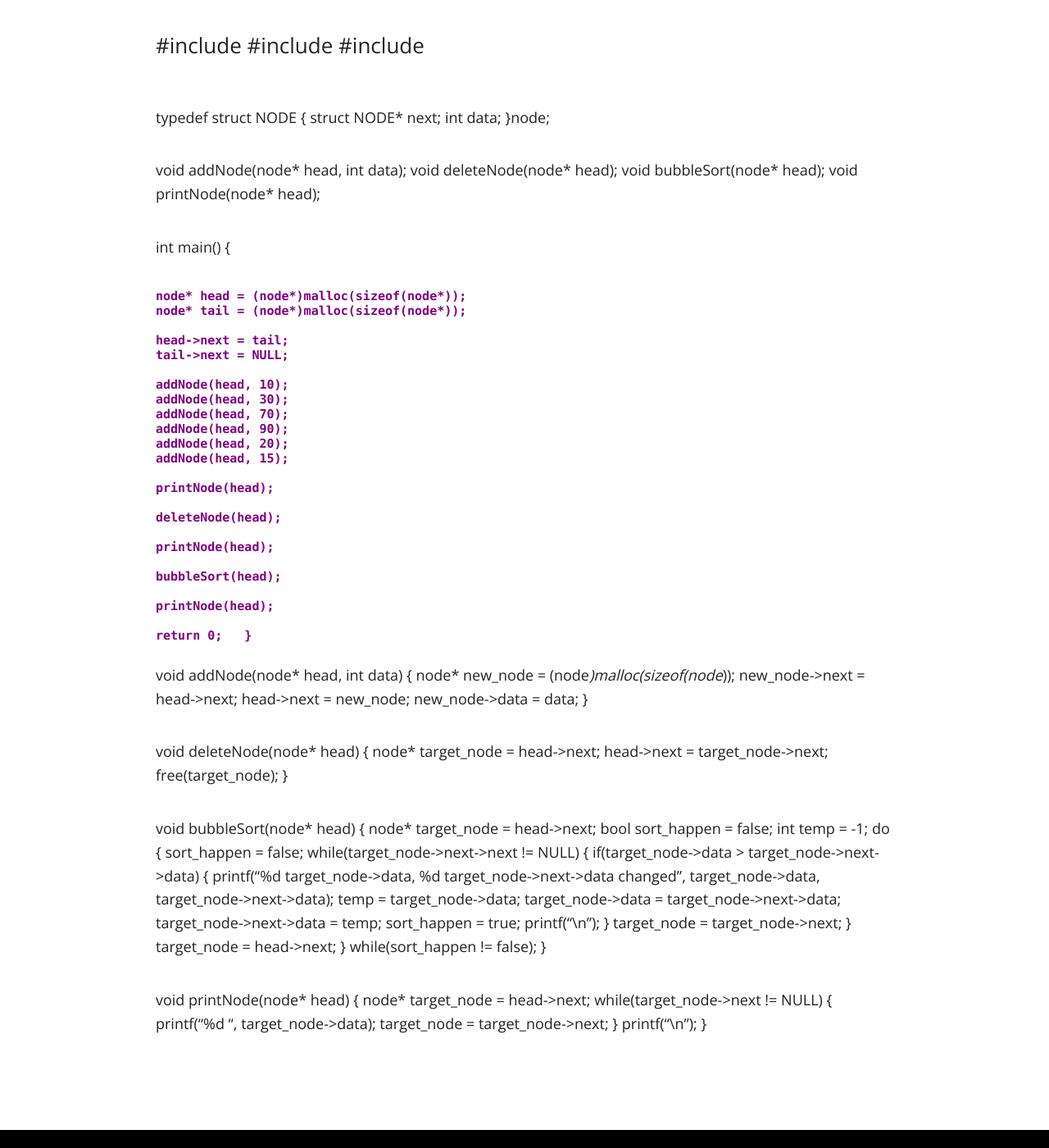
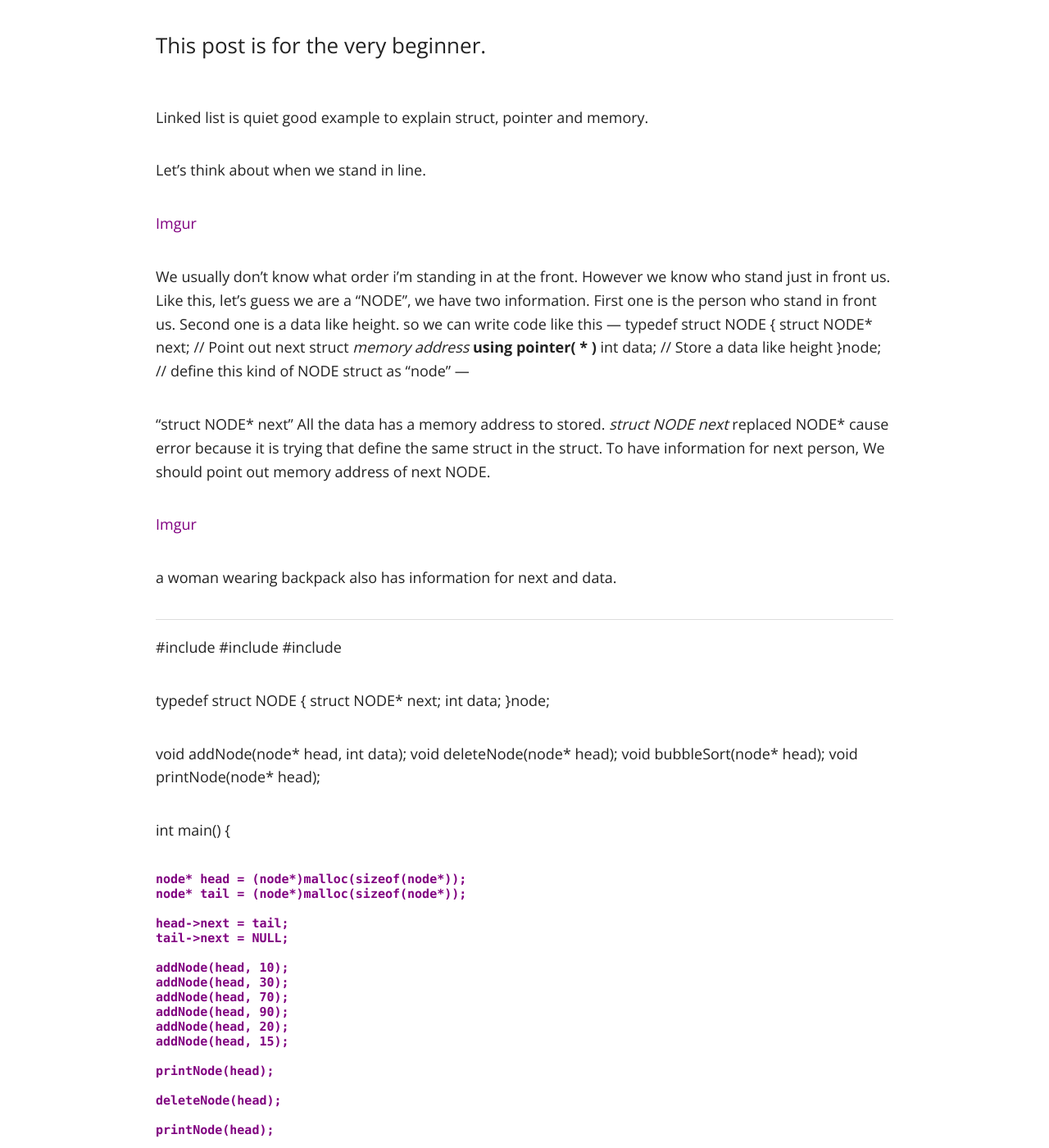
Before and after one commit to hjunlee91/hjunlee91.github.io, a Jekyll site: the page built from temp_post/2019-12-01-linked_list.md, in a window 1280 px wide and 1400 px high, scrolled down 265 px. Shown: the whole window at 82% size. Built offline with Jekyll 4.4.1, drawn with Linux system fonts in a browser that asks for light colours; nearby versions of some CDN libraries; our own code applies the rules of GitHub Pages for plain Markdown files; some of the changed text lies outside the part shown.

Commit message:
2019-12-02 02:57 update temp linked list
update temp linked list
make binary tree file

```diff
--- a/temp_post/2019-12-01-linked_list.md
+++ b/temp_post/2019-12-01-linked_list.md
@@ -12,7 +12,35 @@ chart:
 comments: true
 ---
 
+This post is for the very beginner.
 
+Linked list is quiet good example to explain struct, pointer and memory.
+
+Let's think about when we stand in line.
+
+[Imgur](https://i.imgur.com/sCP6WZD.jpg)
+
+We usually don't know what order i'm standing in at the front. However we know who stand just in front us.
+Like this, let's guess we are a "NODE", we have two information. First one is the person who stand in front us.
+Second one is a data like height. so we can write code like this
+---
+typedef struct NODE {
+  struct NODE* next; // Point out next struct *memory address* **using pointer( * )**
+  int data; // Store a data like height
+}node; // define this kind of NODE struct as "node"
+---
+
+"struct NODE* next"
+All the data has a memory address to stored.
+*struct NODE next* replaced NODE* cause error because it is trying that define the same struct in the struct.
+To have information for next person, We should point out memory address of next NODE.
+
+[Imgur](https://i.imgur.com/QT6yFfn.jpg)
+
+a woman wearing backpack also has information for next and data.
+
+
+---
 #include <stdio.h>
 #include <stdlib.h>
 #include <stdbool.h>
@@ -97,3 +125,6 @@ void printNode(node* head) {
 	}
 	printf("\n");
 }
+---
+
+[Imgur](https://i.imgur.com/gTn2D1R.png)
```
Also changed, not shown: temp_post/2019-12-02-Binary_tree.md (added).
